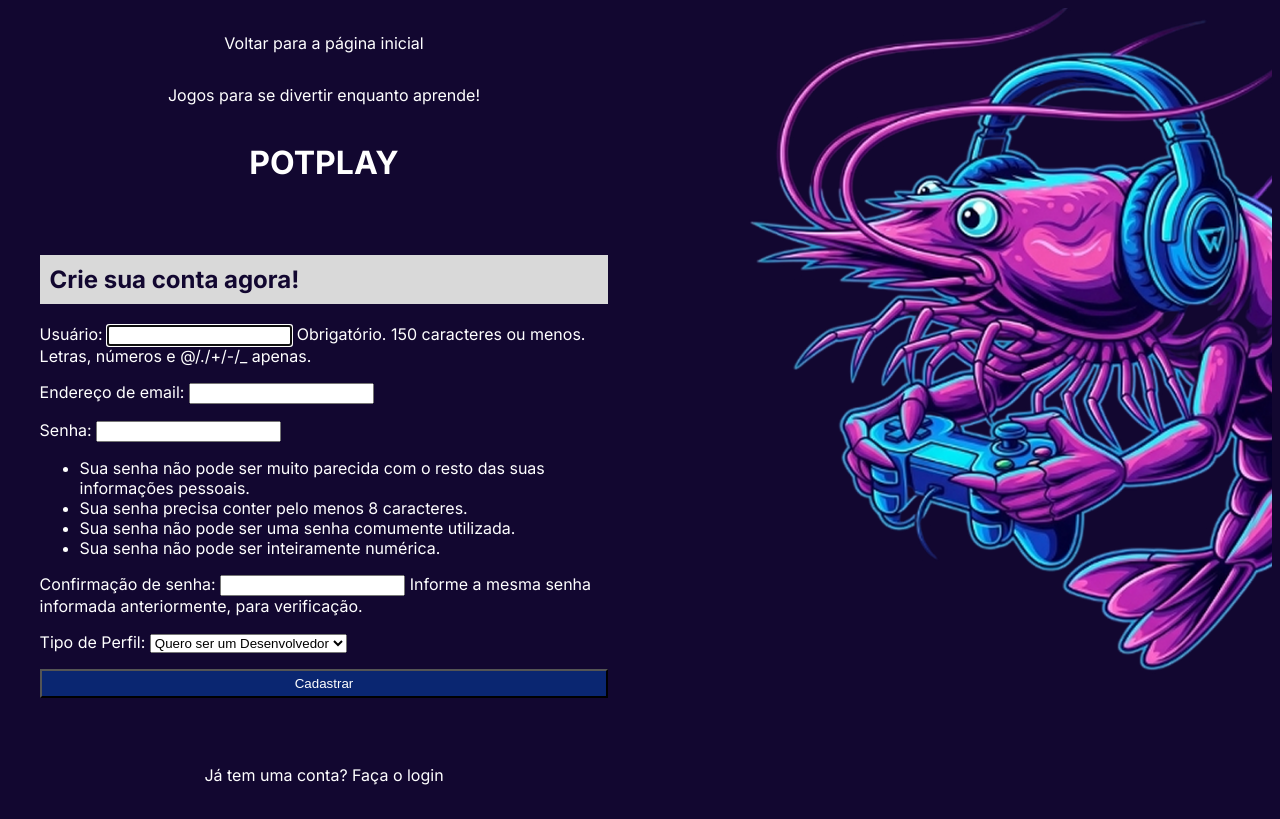
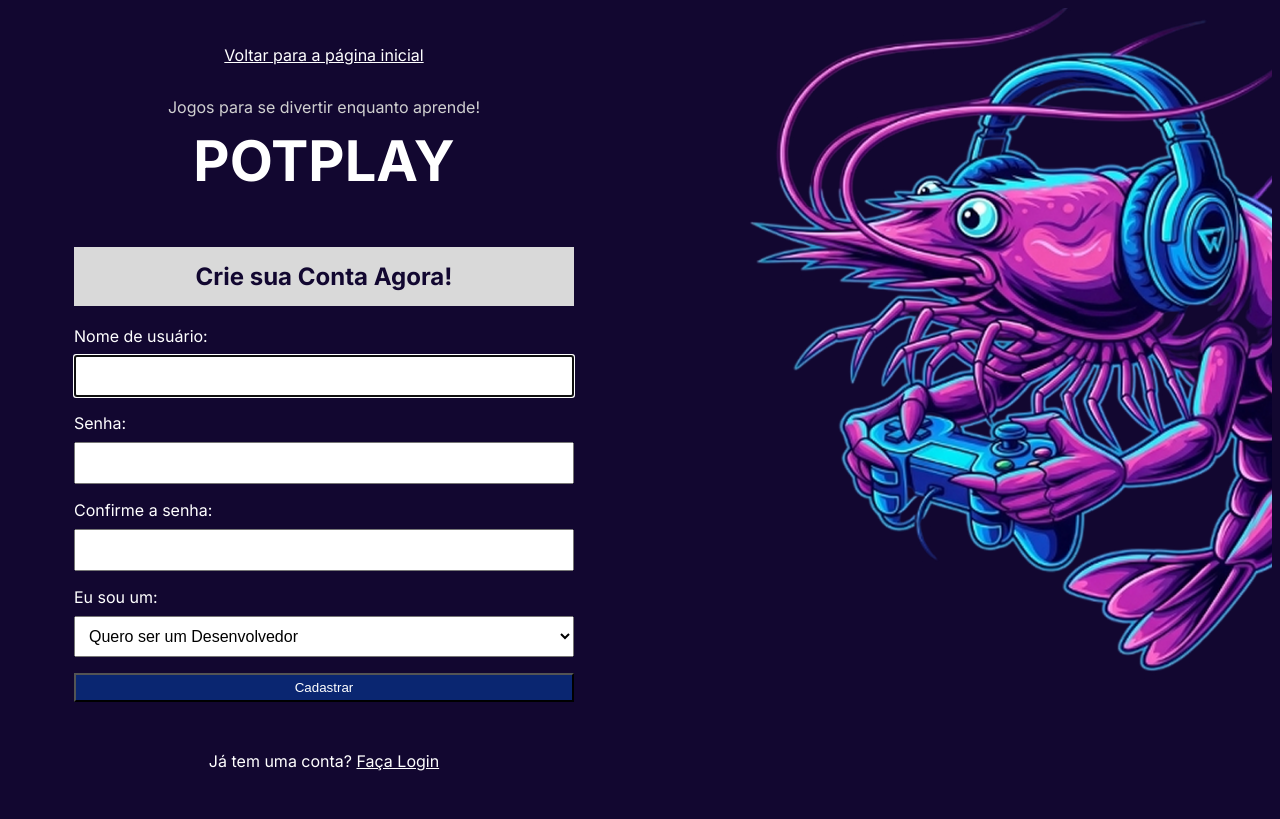
Before and after one commit to BarrosoTiago/potplayprojeto, a Django app: page /cadastro/ in a window 1280 px wide. After the commit the page ends 771 px from the top, so only its background shows below. Run offline with Django 5.2, Linux system fonts and the light colour scheme; some web fonts are replaced.

Commit message:
reestilização de cadastro e alteração das mensagens de erro

```diff
--- /dev/null
+++ b/media/arquivos_jogos/arquivodojogo_tOCYeQV.txt.txt
@@ -0,0 +1 @@
+jogo presente aqui
--- a/potplayapp/static/potplayapp/css/cadastro-login.css
+++ b/potplayapp/static/potplayapp/css/cadastro-login.css
@@ -13,14 +13,47 @@ body {
     align-items: center;
 }
 
+.link {
+    text-decoration: underline;
+}
+
+.slogan {
+    margin-bottom: 5px; /* Reduz drasticamente a margem inferior */
+    font-size: 1rem;
+    color: #d0d0d0; /* Um tom de cinza claro para diferenciar */
+}
+
+.main-box h1 {
+    font-size: 3.5rem; /* Aumenta bastante o tamanho da fonte */
+    margin-top: 5px;
+    margin-bottom: 20px; /* Adiciona um espaço abaixo do título */
+    text-align: center; /* Centraliza o texto */
+    width: 100%; /* Garante que ele use todo o espaço horizontal disponível no container */
+}
+
 .form {
-    margin: 5%;
+    margin: 2%;
+    width: 80%;
+    max-width: 500px;
+}
+
+.form input, .form select {
+    width: 100%;
+    padding: 10px;
+    font-size: 1rem;
+    margin-top: 5px;
+    box-sizing: border-box;
 }
 
 .titulo-form {
     background-color: #D9D9D9;
     color: #120730;
-    padding: 10px;
+    padding: 15px; /* Aumenta o espaçamento interno */
+    font-size: 1.5rem; /* Aumenta o tamanho da fonte */
+    text-align: center; /* Centraliza o texto */
+    width: 100%; /* Garante que o título ocupe a mesma largura do formulário */
+    box-sizing: border-box; /* Garante que o padding não altere a largura total */
+    margin-bottom: 20px; /* Adiciona um espaço abaixo do título */
 }
 
 .logo-fundo {
@@ -28,3 +61,46 @@ body {
     width: 100%;
     right: 0;
 }
+
+/* Estilos para os campos do formulário e mensagens */
+.form-field-wrapper {
+    margin-bottom: 1rem;
+}
+
+.form-field-wrapper label {
+    display: block;
+    margin-bottom: 0.25rem;
+}
+
+/* Estilo para a lista de erros do Django */
+.form-field-wrapper ul.errorlist {
+    color: #ff5c5c; /* Cor vermelha para erros */
+    padding: 0;
+    margin: 0.25rem 0 0 0;
+    font-size: 0.9em;
+    list-style-type: none;
+}
+
+/* Estilo para o texto de ajuda do Django */
+.form-field-wrapper .helptext {
+    font-size: 0.8em;
+    color: #cccccc;
+    margin-top: 0.25rem;
+}
+
+/* Estilo para o layout da imagem de fundo */
+.image-container {
+    grid-column: 2;
+    position: relative;
+    height: 100vh;
+    overflow: hidden;
+}
+
+.image-container img {
+    position: absolute; /* Corrigido de 'absoltue' */
+    width: 100%;
+    height: 100%;
+    object-fit: cover;
+    right: 0;
+    top: 0;
+}
--- a/potplayapp/templates/cadastro.html
+++ b/potplayapp/templates/cadastro.html
@@ -8,27 +8,75 @@
     <link rel="preconnect" href="https://fonts.googleapis.com">
     <link rel="preconnect" href="https://fonts.gstatic.com" crossorigin>
     <link href="https://fonts.googleapis.com/css2?family=Bruno+Ace+SC&family=Inter:ital,opsz,wght@0,14..32,100..900;1,14..32,100..900&display=swap" rel="stylesheet">
-    <!-- <link rel="stylesheet" href="{% static 'potplayapp/css/reset.css' %}"> -->
     <link rel="stylesheet" href="{% static 'potplayapp/css/cadastro-login.css' %}">
     <link rel="stylesheet" href="{% static 'potplayapp/css/global.css' %}">
     <title>Cadastro - PotPlay</title>
+
 </head>
 <body>
     <div class="main-box">
-        <p><a href="{% url 'home' %}">Voltar para a página inicial</a></p>
-        <p>Jogos para se divertir enquanto aprende!</p>
+        <p><a href="{% url 'home' %}" class="link">Voltar para a página inicial</a></p>
+        <p class="slogan">Jogos para se divertir enquanto aprende!</p>
         <h1>POTPLAY</h1>
+
         <form class="form" id="form-registro" method="post">
-            <h2 class="titulo-form">Crie sua conta agora!</h2>
+            <h2 class="titulo-form">Crie sua Conta Agora!</h2>
             {% csrf_token %}
-            {{ form.as_p }}
+
+            <!-- Só exibe erros gerais se não houver erros nos campos de senha -->
+            {% if form.non_field_errors %}
+                {% if not form.password1.errors and not form.password2.errors %}
+                    <div class="form-field-wrapper">
+                        <ul class="errorlist">
+                        {% for error in form.non_field_errors %}
+                            <li>{{ error }}</li>
+                        {% endfor %}
+                        </ul>
+                    </div>
+                {% endif %}
+            {% endif %}
+
+            <!-- Campos do formulário com a lógica condicional -->
+            <div class="form-field-wrapper">
+                <label for="{{ form.username.id_for_label }}">Nome de usuário:</label>
+                {{ form.username }}
+                {% if form.username.errors %}
+                    {{ form.username.errors }}
+                    <div class="helptext">{{ form.username.help_text }}</div>
+                {% endif %}
+            </div>
+            <div class="form-field-wrapper">
+                <label for="{{ form.password1.id_for_label }}">Senha:</label>
+                {{ form.password1 }}
+                {% if form.password1.errors %}
+                    {{ form.password1.errors }}
+                    <div class="helptext">{{ form.password1.help_text|linebreaksbr }}</div>
+                {% endif %}
+            </div>
+            <div class="form-field-wrapper">
+                <label for="{{ form.password2.id_for_label }}">Confirme a senha:</label>
+                {{ form.password2 }}
+                {% if form.password2.errors %}
+                    {{ form.password2.errors }}
+                {% endif %}
+            </div>
+            <div class="form-field-wrapper">
+                <label for="{{ form.tipo_perfil.id_for_label }}">Eu sou um:</label>
+                {{ form.tipo_perfil }}
+                {% if form.tipo_perfil.errors %}
+                    {{ form.tipo_perfil.errors }}
+                {% endif %}
+            </div>
+
             <button class="submit-botao" type="submit">Cadastrar</button>
         </form>
         <br>
-        <p>Já tem uma conta? <a href="{% url 'login' %}">Faça o login</a></p>
+        <p>Já tem uma conta? <a href="{% url 'login' %}" class="link">Faça Login</a></p>
     </div>
-    <div>
-        <img class="logo-fundo" src="{% static 'potplayapp/imgs/logo.png' %}" alt="">
+
+    <!-- Container da imagem com a classe corrigida -->
+    <div class="image-container">
+        <img src="{% static 'potplayapp/imgs/logo.png' %}" alt="Logo Potplay">
     </div>
 
 </body>
```
Also changed, not shown: db.sqlite3.
